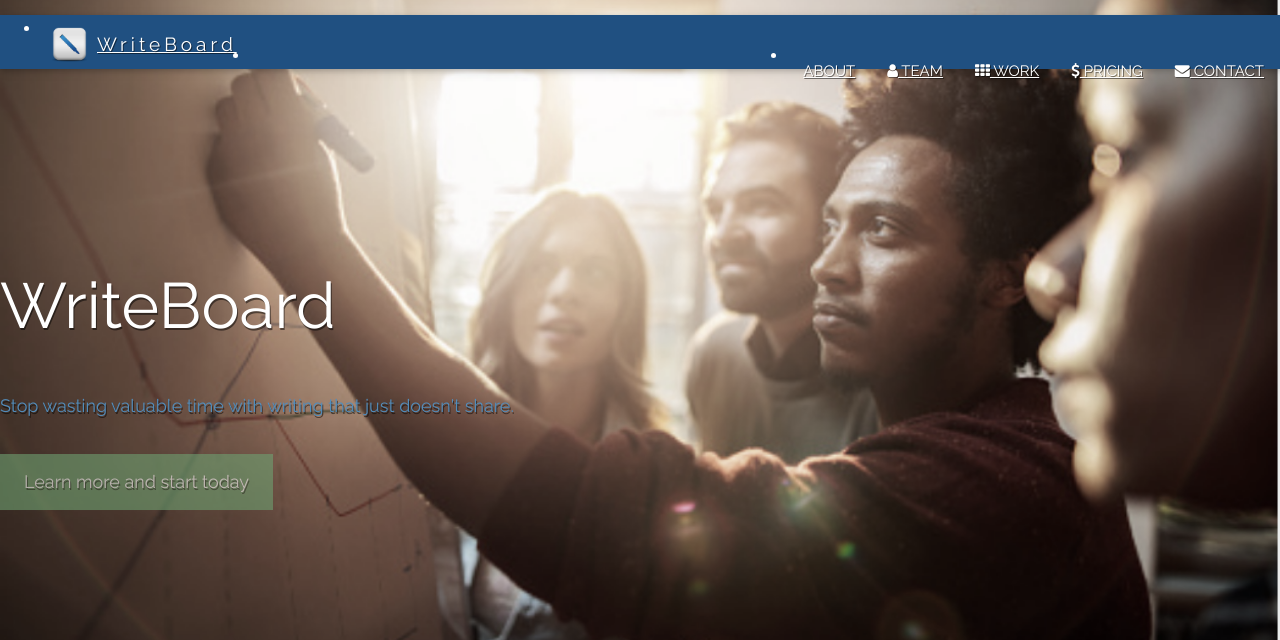
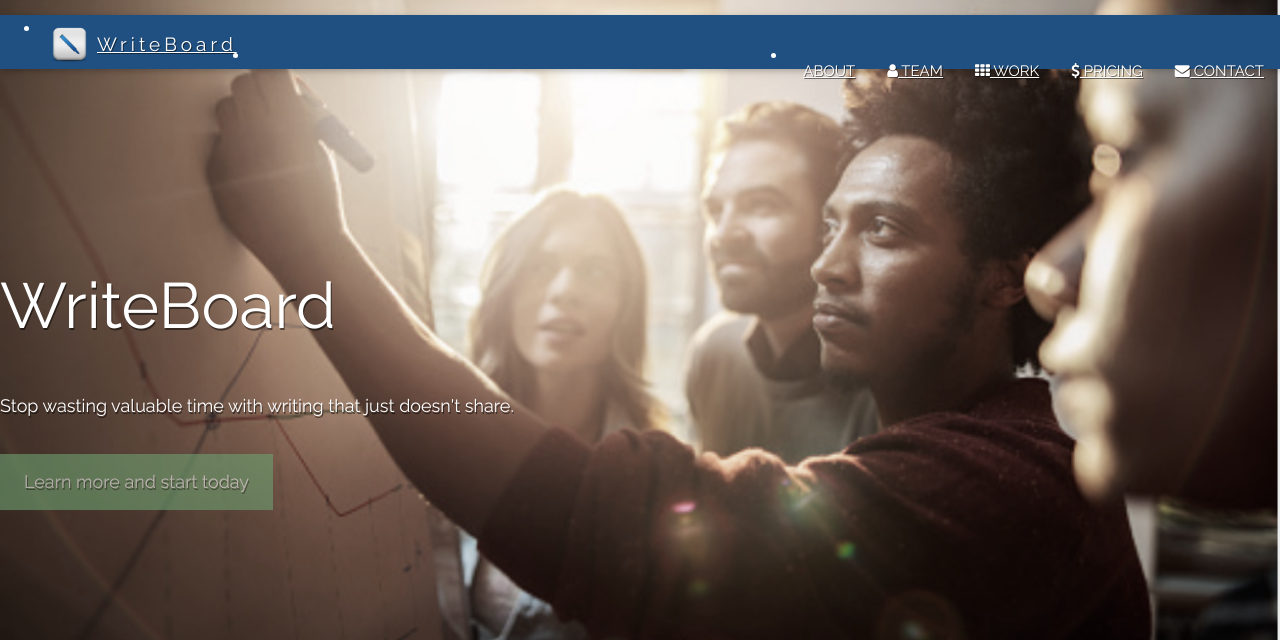
Before and after one commit to ITC4840-WG2/writeboard.spotlight, an ASP.NET Core app: page /External in a window 1280 px wide. Shown: the top 640 px of the page. Run offline with ASP.NET Core 8, Linux system fonts and the light colour scheme; the project's own start-up code is not run, and a stand-in starts its controllers and pages; some libraries are stand-ins or nearby versions.

Commit message:
Format header subtitle to match header logo

```diff
--- a/src/writeboard.ext/Views/External/Index.cshtml
+++ b/src/writeboard.ext/Views/External/Index.cshtml
@@ -6,8 +6,8 @@
 <header class="bgimg-1 w3-display-container w3-grayscale-min" id="home">
     <div class="w3-display-left w3-padding-xxlarge w3-text-blue">
         <span class="wb-header-logo w3-jumbo w3-hide-small">WriteBoard</span><br>
-        <span class="w3-xxlarge w3-hide-large w3-hide-medium">WriteBoard</span><br>
-        <span class="w3-large">Stop wasting valuable time with writing that just doesn't share.</span>
+        <span class="wb-header-logo w3-xxlarge w3-hide-large w3-hide-medium">WriteBoard</span><br>
+        <span class="wb-header-subtitle w3-large">Stop wasting valuable time with writing that just doesn't share.</span>
         <p>
             <a href="#about" class="w3-btn w3-green w3-padding-large w3-large w3-margin-top w3-opacity w3-hover-opacity-off">
                 Learn more and start today
--- a/src/writeboard.ext/wwwroot/css/site.css
+++ b/src/writeboard.ext/wwwroot/css/site.css
@@ -43,7 +43,7 @@ body, html {
     margin-top: 59px;
 }
 
-.wb-header-logo {
+.wb-header-logo, .wb-header-subtitle {
     color: #fff !important;
     text-shadow: 1px 2px rgba(0,0,0,.5) !important;
 }
```
